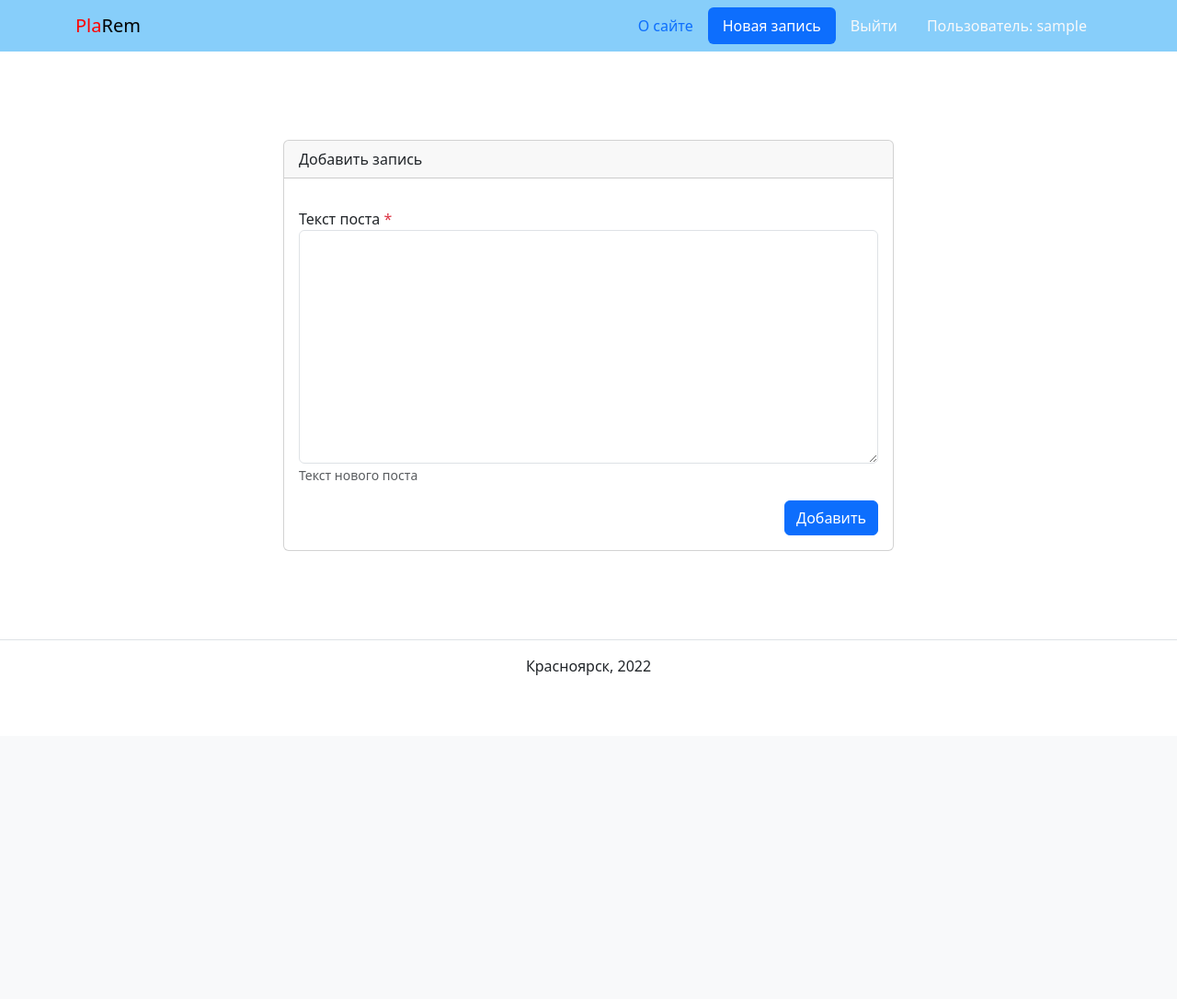
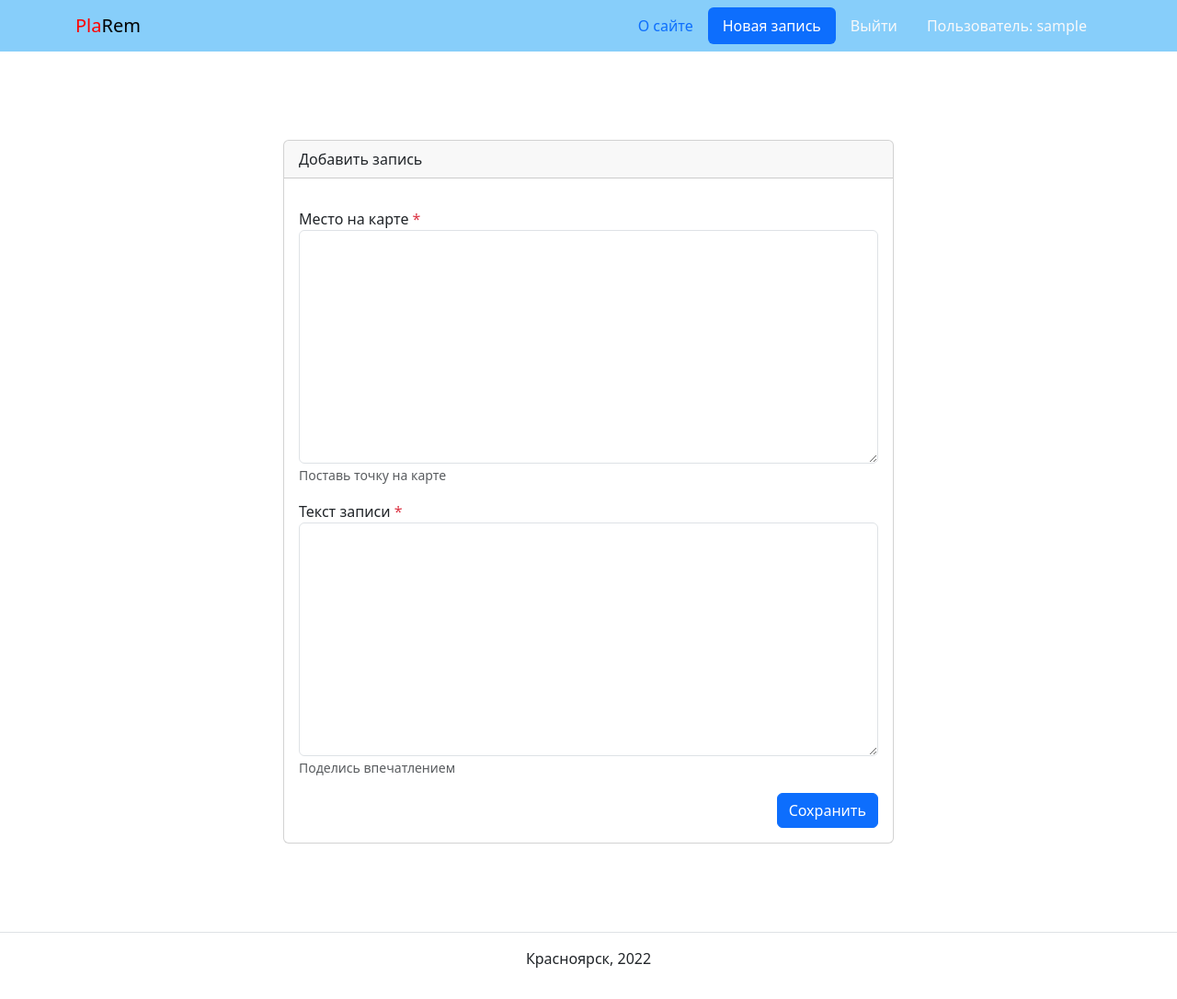
Before and after one commit to andmerk93/remember_maps, a Django app: page /add_post/ in a window 1280 px wide. Shown: the whole page at 92% size. Before the commit the page ends 734 px from the top, so only its background shows below. Run offline with Django 4.2, Linux system fonts and the light colour scheme; the visitor is signed in with stand-in values (Sample User, id 1); some libraries are stand-ins or nearby versions.

Commit message:
Maps are done, OAuth left

```diff
--- a/remember_maps/maps/forms.py
+++ b/remember_maps/maps/forms.py
@@ -3,7 +3,6 @@ from django.contrib.auth.forms import UserCreationForm
 from django.contrib.auth import get_user_model
 
 from .models import Post
-
 
 User = get_user_model()
 
@@ -11,12 +10,14 @@ User = get_user_model()
 class PostForm(forms.ModelForm):
     class Meta:
         model = Post
-        fields = ('text',)
+        fields = ('point', 'text',)
         labels = {
-            'text': 'Текст поста',
+            'point': 'Место на карте',
+            'text': 'Текст записи',
         }
         help_texts = {
-            'text': 'Текст нового поста',
+            'text': 'Поделись впечатлением',
+            'point': 'Поставь точку на карте',
         }
 
 
--- a/remember_maps/maps/models.py
+++ b/remember_maps/maps/models.py
@@ -1,5 +1,7 @@
 from django.contrib.auth import get_user_model
 from django.db import models
+
+from treasuremap.fields import LatLongField
 
 
 User = get_user_model()
@@ -14,6 +16,8 @@ class Post(models.Model):
         related_name='posts',
         verbose_name='Автор'
     )
+    point = LatLongField()
+    lonlatstr = models.CharField('Для запроса', max_length=255)
 
     class Meta:
         ordering = ('-pub_date',)
--- a/remember_maps/maps/views.py
+++ b/remember_maps/maps/views.py
@@ -31,6 +31,8 @@ def add_post(request):
         return render(request, 'add_post.html', {'form': form})
     post = form.save(commit=False)
     post.author = request.user
+    splitted = str(post.point).split(';')
+    post.lonlatstr = f'{splitted[1]},{splitted[0]}'
     post.save()
     return redirect('index')
 
--- a/remember_maps/templates/about.html
+++ b/remember_maps/templates/about.html
@@ -2,9 +2,9 @@
 {% block title %}О проекте{% endblock %}
 {% block content %}
   <div class="container py-5">
-    <h2>Привет, я Андрей</h2>
+    <h2>Привет</h2>
     <p></p>
-    <p>И я не палю щи</p>
+    <p>Этот раздел надо доделать</p>
     <p>Лучше посмотрите про <a href="{% url 'about' %}">технологии</a></p>
   </div>
 {% endblock %}
--- a/remember_maps/templates/add_post.html
+++ b/remember_maps/templates/add_post.html
@@ -15,10 +15,11 @@
             <form method="post" enctype="multipart/form-data"
             action="{% url 'add_post' %}">
               {% csrf_token %}
+              {{ form.media }}
               {% include 'includes/make_form.html' %}
               <div class="d-flex justify-content-end">
                 <button type="submit" class="btn btn-primary">
-                  Добавить
+                  Сохранить
                 </button>
               </div>
             </form>
--- a/remember_maps/templates/base.html
+++ b/remember_maps/templates/base.html
@@ -10,7 +10,9 @@
     <meta name="msapplication-TileColor" content="#000">
     <meta name="theme-color" content="#ffffff">
     <link rel="stylesheet" href="{% static 'bootstrap.min.css' %}">
+    <script src="{% static 'jquery.min.js' %}"></script>
     <!-- link href="https://cdn.jsdelivr.net/npm/bootstrap@5.2.3/dist/css/bootstrap.min.css" rel="stylesheet" integrity="sha384-rbsA2VBKQhggwzxH7pPCaAqO46MgnOM80zW1RWuH61DGLwZJEdK2Kadq2F9CUG65" crossorigin="anonymous" -->
+    <!-- script src="https://cdn.jsdelivr.net/npm/jquery@2.1.3/dist/jquery.min.js"></script -->
     <title>
       {% block title %}
       PlaRem functions
--- a/remember_maps/templates/index.html
+++ b/remember_maps/templates/index.html
@@ -8,7 +8,8 @@
     <div class="container py-5">
       <h1>Последние записи</h1>
       {% for post in posts %}
-        Опубликовано: {{ post.pub_date|date:"d E Y" }}
+        Добавлено: {{ post.pub_date|date:"H:i, d E Y" }}
+        <p><img src="https://static-maps.yandex.ru/1.x/?size=650,400&z=13&l=map,skl&ll={{ post.lonlatstr }}&pt={{ post.lonlatstr }},org"></p>
         <p>{{ post.text|linebreaksbr }}</p>
         {% if not forloop.last %}<hr>{% endif %}
       {% endfor %}
--- a/requirements.txt
+++ b/requirements.txt
@@ -2,4 +2,5 @@ asgiref==3.6.0
 backports.zoneinfo==0.2.1
 Django==4.1.4
 django-debug-toolbar==3.8.1
+django-treasuremap==0.3.4
 sqlparse==0.4.3
```
Also changed, not shown: remember_maps/maps/admin.py (+3 -6 lines), remember_maps/remember_maps/settings.py (+13 -2 lines), remember_maps/maps/migrations/0003_post_point.py (added), remember_maps/maps/migrations/0004_post_lonlatstr_alter_post_point.py (added), 1 other file.
